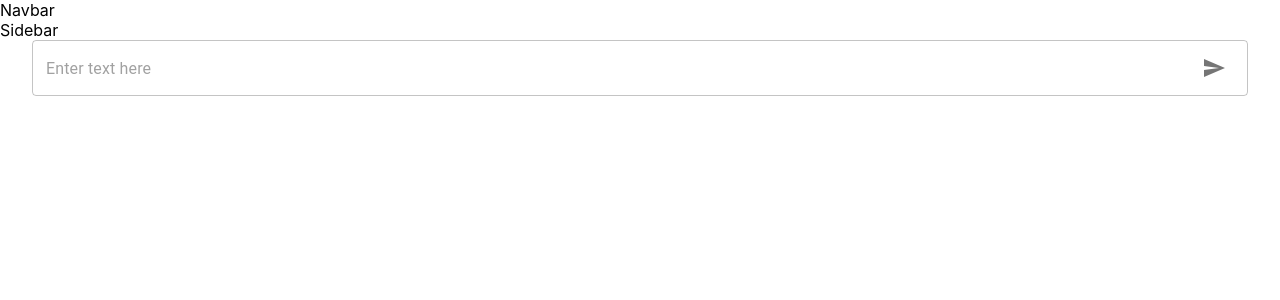
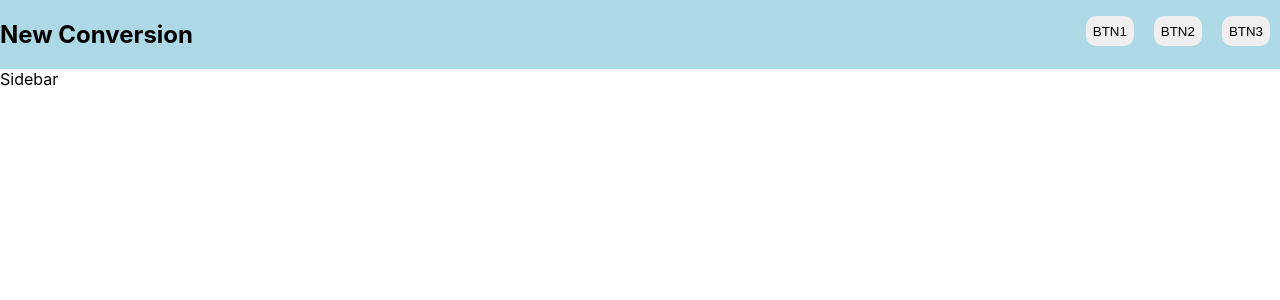
Before and after one commit to kulraj710/msu-project-S5, a Next.js app in the folder frontend/fichatbot/: page / in a window 1280 px wide. Shown: the top 300 px of the page. Built offline with nearby package versions, Linux system fonts and the light colour scheme.

Commit message:
Continue: navbar

```diff
--- a/frontend/fichatbot/components/Home/ChatContainer.js
+++ b/frontend/fichatbot/components/Home/ChatContainer.js
@@ -4,7 +4,7 @@ import UserInput from './UserInput'
 const ChatContainer = () => {
   return (
     <div>
-      <UserInput/>
+      {/* <UserInput/> */}
     </div>
   )
 }
--- a/frontend/fichatbot/components/Home/Navbar.js
+++ b/frontend/fichatbot/components/Home/Navbar.js
@@ -1,8 +1,18 @@
 import React from 'react'
+import styles from "../../styles/Home/Navbar.module.css"
 
 const Navbar = () => {
   return (
-    <div>Navbar</div>
+    <nav className={styles.navbar}>
+      <div><h1>New Conversion</h1></div>
+      <div>
+        <ul>
+          <li id='btn1'><button>BTN1</button></li>
+          <li id='btn2'><button>BTN2</button></li>
+          <li id='btn1'><button>BTN3</button></li>
+        </ul>
+      </div>
+    </nav>
   )
 }
 
--- a/frontend/fichatbot/pages/index.js
+++ b/frontend/fichatbot/pages/index.js
@@ -18,7 +18,7 @@ export default function Home() {
       <main>
         <Navbar />
         <Sidebar />
-        <UserInput />
+
       </main>
 
       <footer></footer>
--- a/frontend/fichatbot/styles/Home/Navbar.module.css
+++ b/frontend/fichatbot/styles/Home/Navbar.module.css
@@ -0,0 +1,22 @@
+.navbar {
+    list-style: none;
+    display: flex;
+    justify-content: space-between;
+    background-color: lightblue;
+}
+
+.navbar div ul {
+    display: flex;
+}
+
+.navbar ul li button {
+    margin: 0 10px;
+    border-radius: 10px;
+    height: 30px;
+    cursor: pointer;
+    border: 1px solid transparent;
+}
+
+.navbar button:hover {
+    border: 1px solid var(--hover);
+}
--- a/frontend/fichatbot/styles/globals.css
+++ b/frontend/fichatbot/styles/globals.css
@@ -11,6 +11,10 @@ a {
   text-decoration: none;
 }
 
+li {
+  list-style: none;
+}
+
 * {
   box-sizing: border-box;
 }
```
